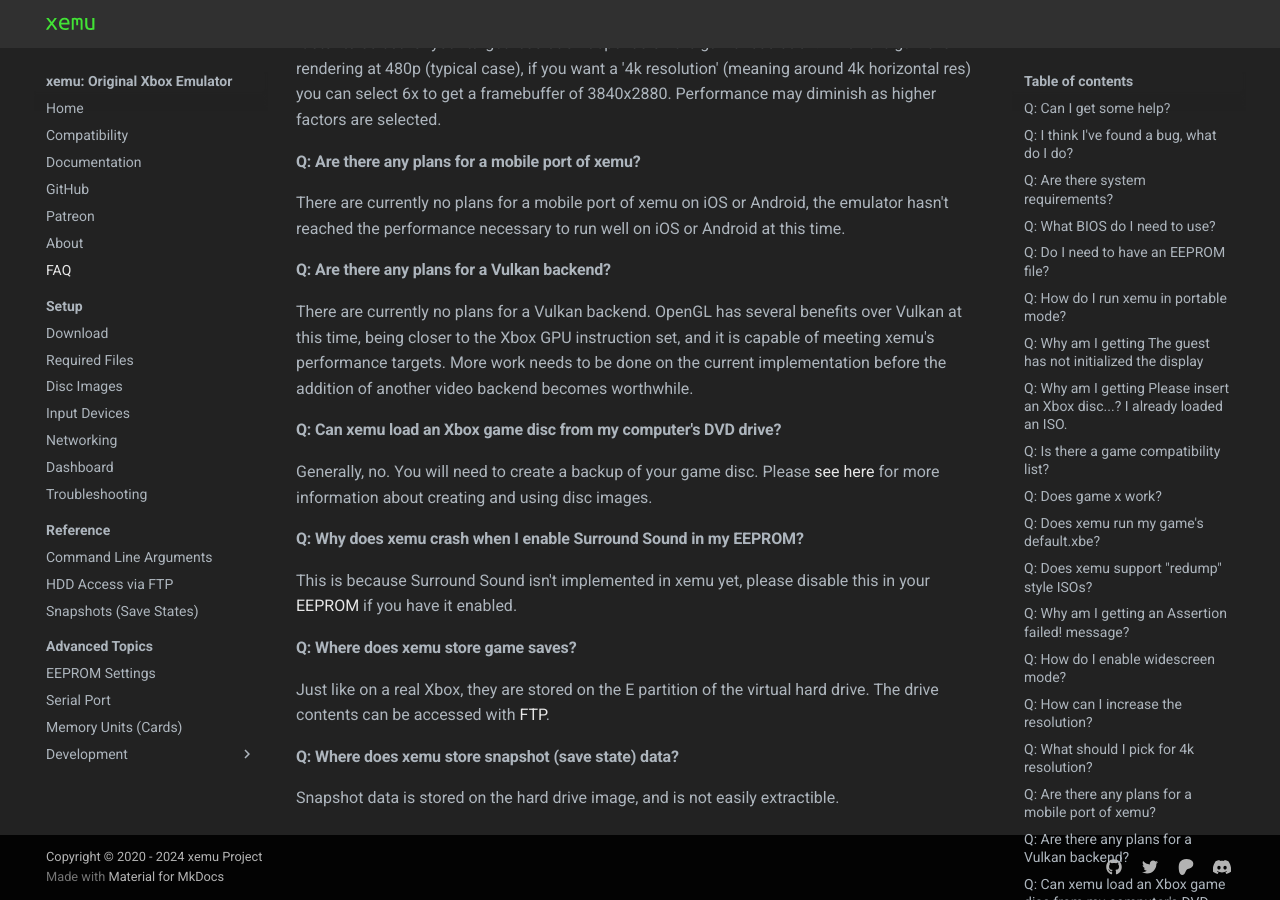
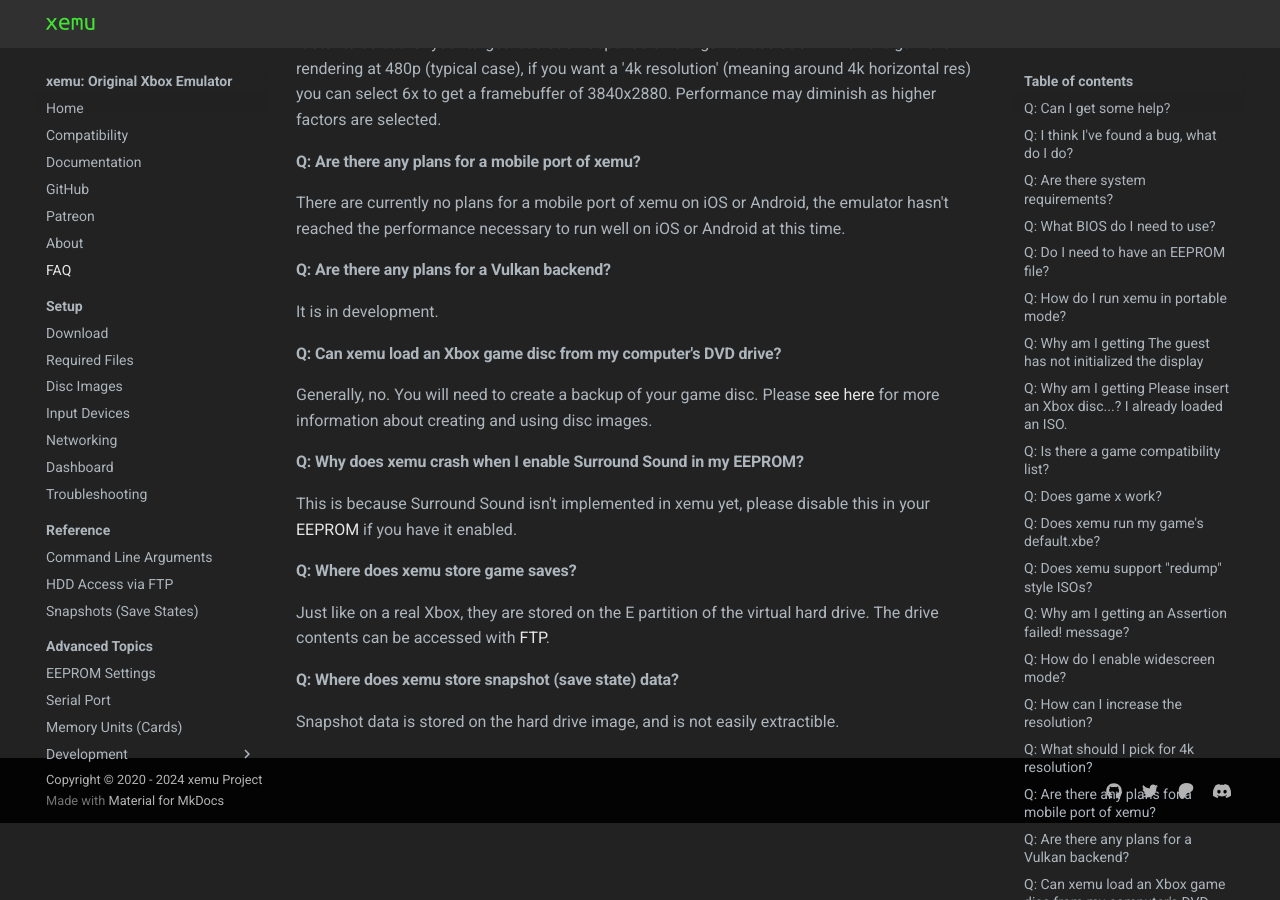
Before and after one commit to xemu-project/xemu-website, an MkDocs documentation site: the page built from docs/docs/faq.md, in a window 1280 px wide and 900 px high, scrolled down 1887 px. Built offline with MkDocs 1.6.1 and Material for MkDocs 9.7.7, drawn with Linux system fonts in a browser that asks for light colours.

Commit message:
Update faq.md

```diff
--- a/docs/docs/faq.md
+++ b/docs/docs/faq.md
@@ -52,7 +52,7 @@ The 'Resolution Scale' number is a scaling factor applied to rendered surface di
 There are currently no plans for a mobile port of xemu on iOS or Android, the emulator hasn't reached the performance necessary to run well on iOS or Android at this time.
 
 #### Q: Are there any plans for a Vulkan backend?
-There are currently no plans for a Vulkan backend. OpenGL has several benefits over Vulkan at this time, being closer to the Xbox GPU instruction set, and it is capable of meeting xemu's performance targets. More work needs to be done on the current implementation before the addition of another video backend becomes worthwhile.
+It is in development.
 
 #### Q: Can xemu load an Xbox game disc from my computer's DVD drive?
 Generally, no. You will need to create a backup of your game disc. Please [see here](disc-images.md) for more information about creating and using disc images.
```
